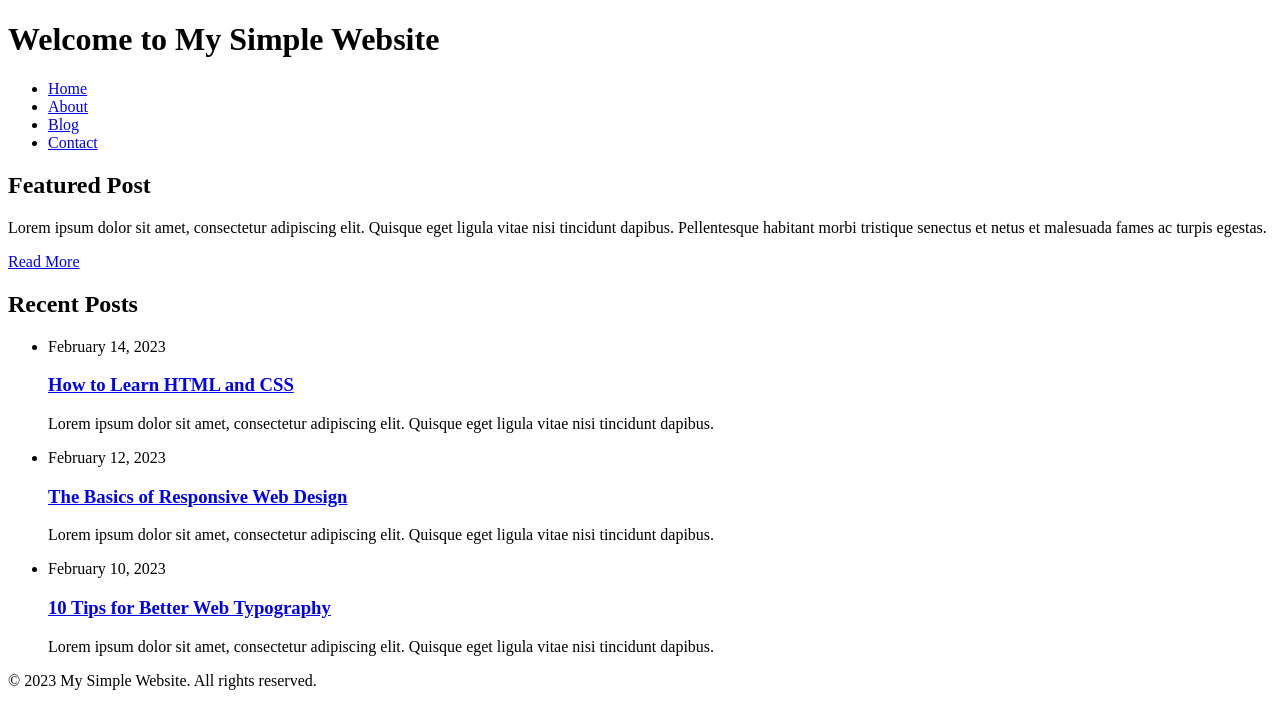
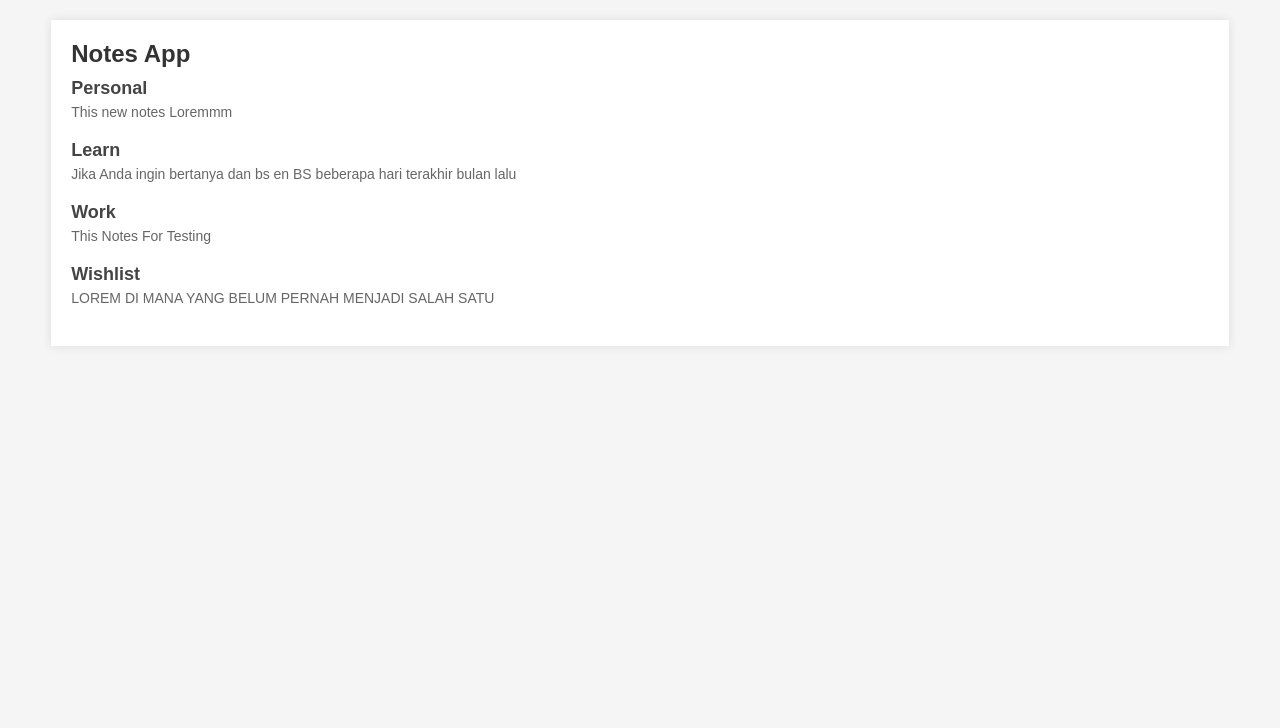
Before and after one commit to DEEPAK2516/hgt, a plain HTML site: page index.html in a window 1280 px wide. Drawn offline with Linux system fonts and the light colour scheme.

Commit message:
index.html

```diff
--- a/index.html
+++ b/index.html
@@ -1,50 +1,61 @@
 <!DOCTYPE html>
-<html>
+<html lang="en">
 <head>
-	<title>My Simple Website</title>
-	<link rel="stylesheet" type="text/css" href="styles.css">
+    <meta charset="UTF-8">
+    <meta name="viewport" content="width=device-width, initial-scale=1.0">
+    <title>Notes App</title>
+    <style>
+        body {
+            font-family: Arial, sans-serif;
+            background-color: #f5f5f5;
+        }
+        .notes-container {
+            width: 90%;
+            margin: 20px auto;
+            padding: 20px;
+            background-color: #fff;
+            box-shadow: 0 0 10px rgba(0, 0, 0, 0.1);
+        }
+        .notes-title {
+            font-size: 24px;
+            font-weight: bold;
+            color: #333;
+            margin-bottom: 10px;
+        }
+        .note {
+            margin-bottom: 20px;
+        }
+        .note-title {
+            font-size: 18px;
+            font-weight: bold;
+            color: #444;
+            margin-bottom: 5px;
+        }
+        .note-content {
+            font-size: 14px;
+            color: #666;
+        }
+    </style>
 </head>
 <body>
-	<header>
-		<h1>Welcome to My Simple Website</h1>
-		<nav>
-			<ul>
-				<li><a href="#">Home</a></li>
-				<li><a href="#">About</a></li>
-				<li><a href="#">Blog</a></li>
-				<li><a href="#">Contact</a></li>
-			</ul>
-		</nav>
-	</header>
-	<main>
-		<section id="featured-post">
-			<h2>Featured Post</h2>
-			<p>Lorem ipsum dolor sit amet, consectetur adipiscing elit. Quisque eget ligula vitae nisi tincidunt dapibus. Pellentesque habitant morbi tristique senectus et netus et malesuada fames ac turpis egestas.</p>
-			<a href="#" class="button">Read More</a>
-		</section>
-		<section id="recent-posts">
-			<h2>Recent Posts</h2>
-			<ul>
-				<li>
-					<time datetime="2023-02-14">February 14, 2023</time>
-					<h3><a href="#">How to Learn HTML and CSS</a></h3>
-					<p>Lorem ipsum dolor sit amet, consectetur adipiscing elit. Quisque eget ligula vitae nisi tincidunt dapibus.</p>
-				</li>
-				<li>
-					<time datetime="2023-02-12">February 12, 2023</time>
-					<h3><a href="#">The Basics of Responsive Web Design</a></h3>
-					<p>Lorem ipsum dolor sit amet, consectetur adipiscing elit. Quisque eget ligula vitae nisi tincidunt dapibus.</p>
-				</li>
-				<li>
-					<time datetime="2023-02-10">February 10, 2023</time>
-					<h3><a href="#">10 Tips for Better Web Typography</a></h3>
-					<p>Lorem ipsum dolor sit amet, consectetur adipiscing elit. Quisque eget ligula vitae nisi tincidunt dapibus.</p>
-				</li>
-			</ul>
-		</section>
-	</main>
-	<footer>
-		<p>&copy; 2023 My Simple Website. All rights reserved.</p>
-	</footer>
+    <div class="notes-container">
+        <div class="notes-title">Notes App</div>
+        <div class="note">
+            <div class="note-title">Personal</div>
+            <div class="note-content">This new notes Loremmm</div>
+        </div>
+        <div class="note">
+            <div class="note-title">Learn</div>
+            <div class="note-content">Jika Anda ingin bertanya dan bs en BS beberapa hari terakhir bulan lalu</div>
+        </div>
+        <div class="note">
+            <div class="note-title">Work</div>
+            <div class="note-content">This Notes For Testing</div>
+        </div>
+        <div class="note">
+            <div class="note-title">Wishlist</div>
+            <div class="note-content">LOREM DI MANA YANG BELUM PERNAH MENJADI SALAH SATU</div>
+        </div>
+    </div>
 </body>
 </html>
```
